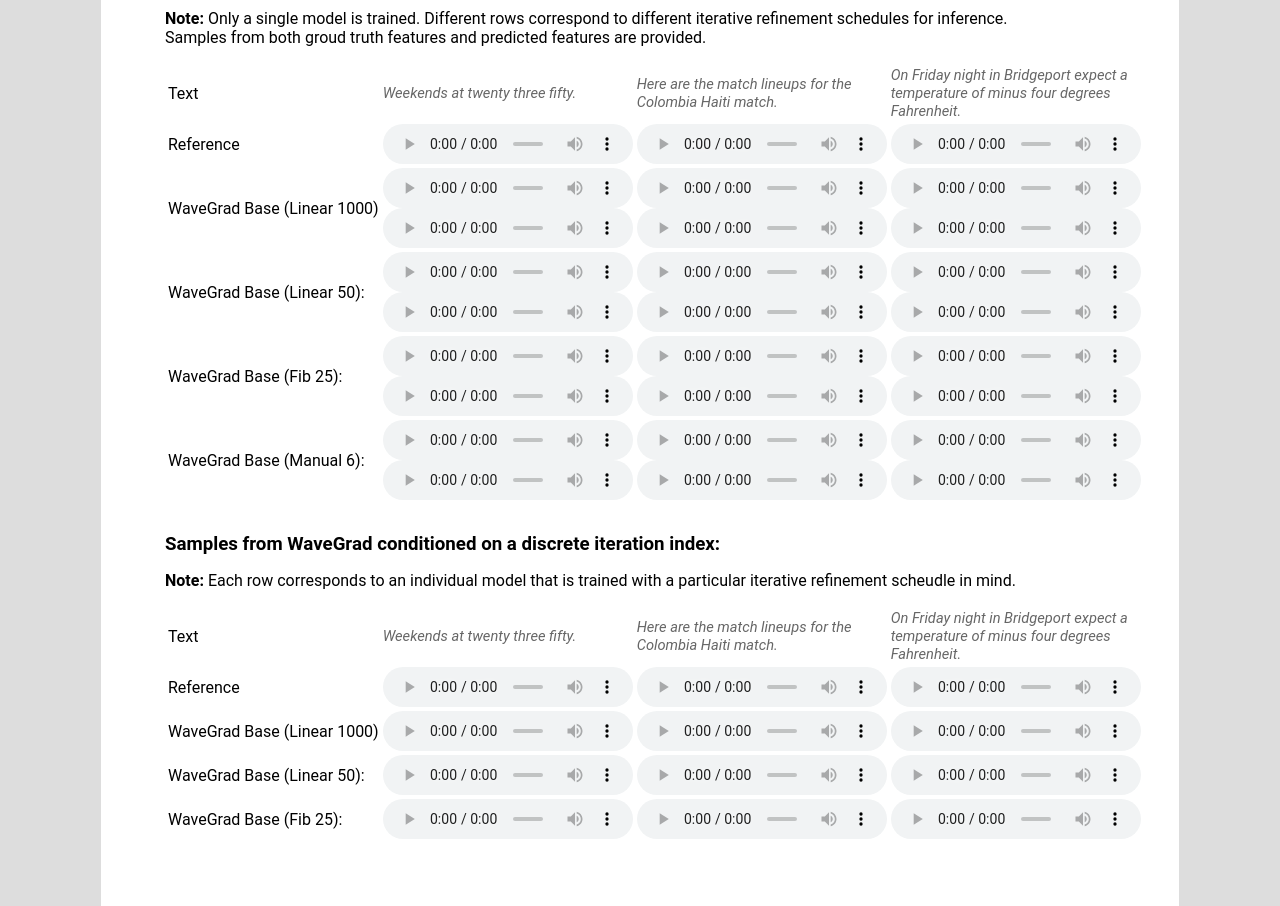
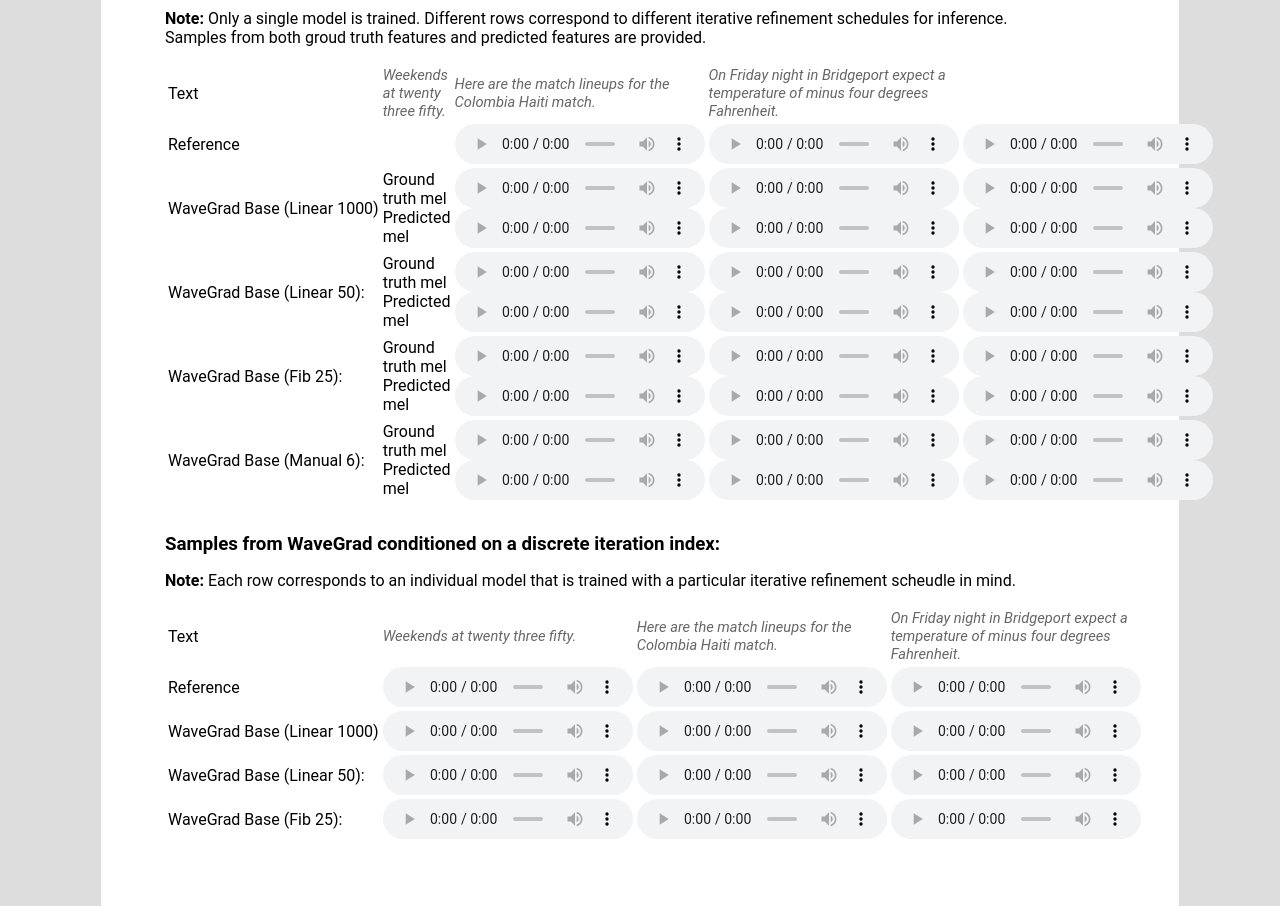
Before and after one commit to WaveGrad-ICLR2021/WaveGrad-ICLR2021, a plain HTML site: page index.html in a window 1280 px wide. Shown: the part 1460-2366 px from the top of the page. Drawn offline with Linux system fonts and the light colour scheme.

Commit message:
Update index.html

```diff
--- a/index.html
+++ b/index.html
@@ -230,6 +230,7 @@
             </tr>
             <tr>
                <td nowrap>Reference</td>
+	       <td> </td>
                <td>
                   <audio controls="">
                      <source src="wavs/ref_1.wav">
@@ -248,6 +249,7 @@
             </tr>
             <tr>
                <td nowrap>WaveGrad Base (Linear 1000)</td>
+	       <td>Ground truth mel<br>Predicted mel</td>
                <td>
                   <audio controls="">
                      <source src="wavs/C1000_1.wav">
@@ -278,6 +280,7 @@
             </tr>
             <tr>
                <td nowrap>WaveGrad Base (Linear 50):
+	       <td>Ground truth mel<br>Predicted mel</td>
                <td>
                   <audio controls="">
                      <source src="wavs/C50_1.wav">
@@ -308,6 +311,7 @@
             </tr>
             <tr>
                <td nowrap>WaveGrad Base (Fib 25):
+	       <td>Ground truth mel<br>Predicted mel</td>
                <td>
                   <audio controls="">
                      <source src="wavs/C25_1.wav">
@@ -338,6 +342,7 @@
             </tr>
             <tr>
                <td nowrap>WaveGrad Base (Manual 6):
+	       <td>Ground truth mel<br>Predicted mel</td>
                <td>
                   <audio controls="">
                      <source src="wavs/C6_1.wav">
```
